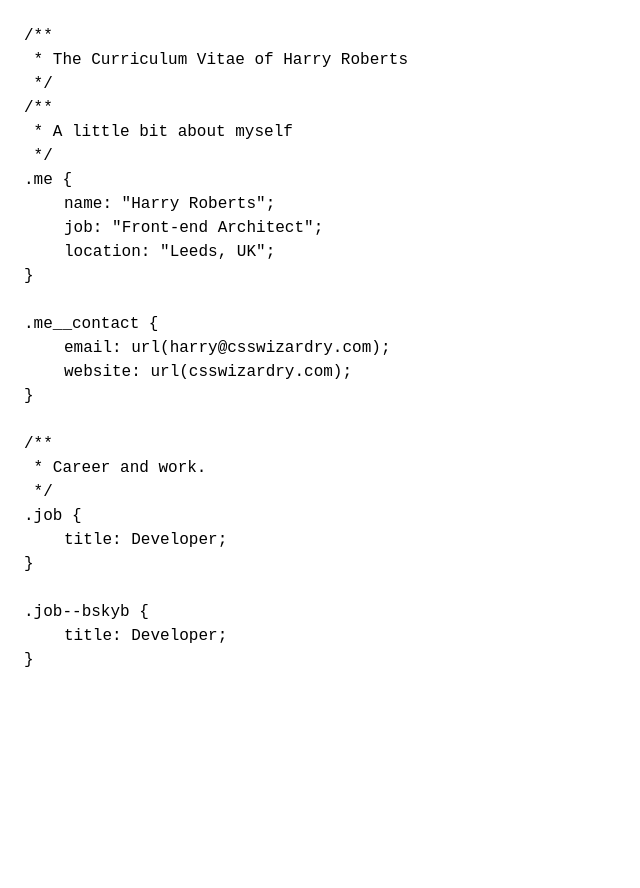
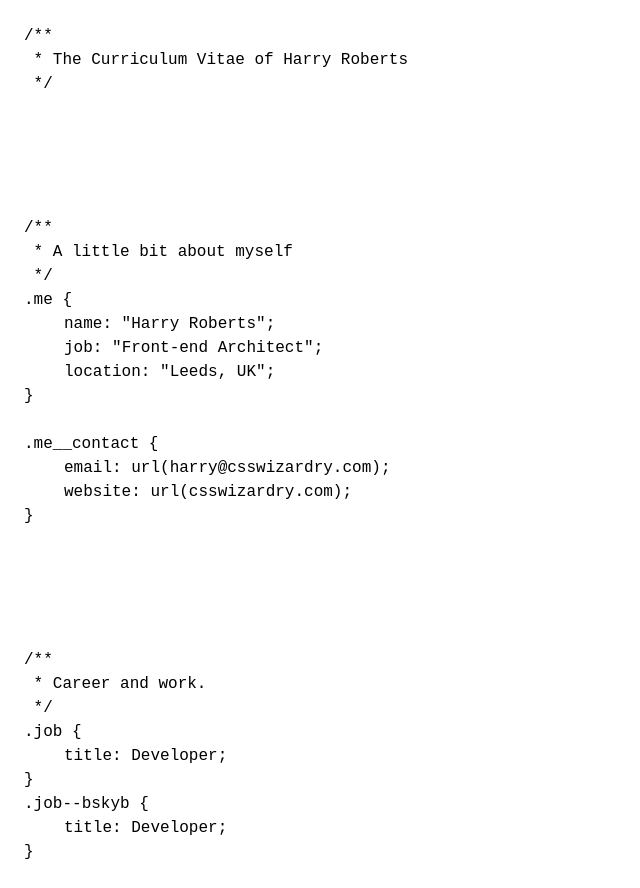
Before and after one commit to csswizardry/csscv, a plain HTML site: page index.html in a window 1280 px wide. Shown: the whole page, without its empty margins (0-640 px from the left). Before the commit the page ends 800 px from the top, so only its background shows below. Drawn offline with nearby package versions, Linux system fonts and the light colour scheme; files that its build step writes are made by us from their sources.

Commit message:
Add initial helpers

```diff
--- a/csscv.scss
+++ b/csscv.scss
@@ -40,6 +40,32 @@
     font-size: 100%; /* [1] */
     font-family: monospace, monospace; /* [2] */
     font-weight: normal;
+}
+
+
+
+
+
+/*------------------------------------*\
+    #HELPERS
+\*------------------------------------*/
+/**
+ * Little helper classes to allow us to quickly build stuff.
+ *
+ * 1. Space apart our rulesets by the same value as our line-height.
+ */
+.spaced {
+    margin-bottom: 24px; /* [1] */
+    margin-bottom: 1.5rem; /* [1] */
+}
+
+.spaced--large {
+    margin-bottom: 5 * 24px;
+    margin-bottom: 5 * 1.5rem;
+}
+
+.indent {
+    padding-left: ($tab-size * .625) +em;
 }
 
 
@@ -98,15 +124,12 @@
  * Each block of declarations is marked up as a definition list with a class of
  * `.ruleset`.
  *
- * 1. Space apart our rulesets by the same value as our line-height.
- * 2. Close our rulesets with a curly brace.
+ * 1. Close our rulesets with a curly brace.
  */
 .ruleset {
-    margin-bottom: 24px; /* [1] */
-    margin-bottom: 1.5rem; /* [1] */
 
     &:after {
-        content: "}"; /* [2] */
+        content: "}"; /* [1] */
     }
 
 }
```
